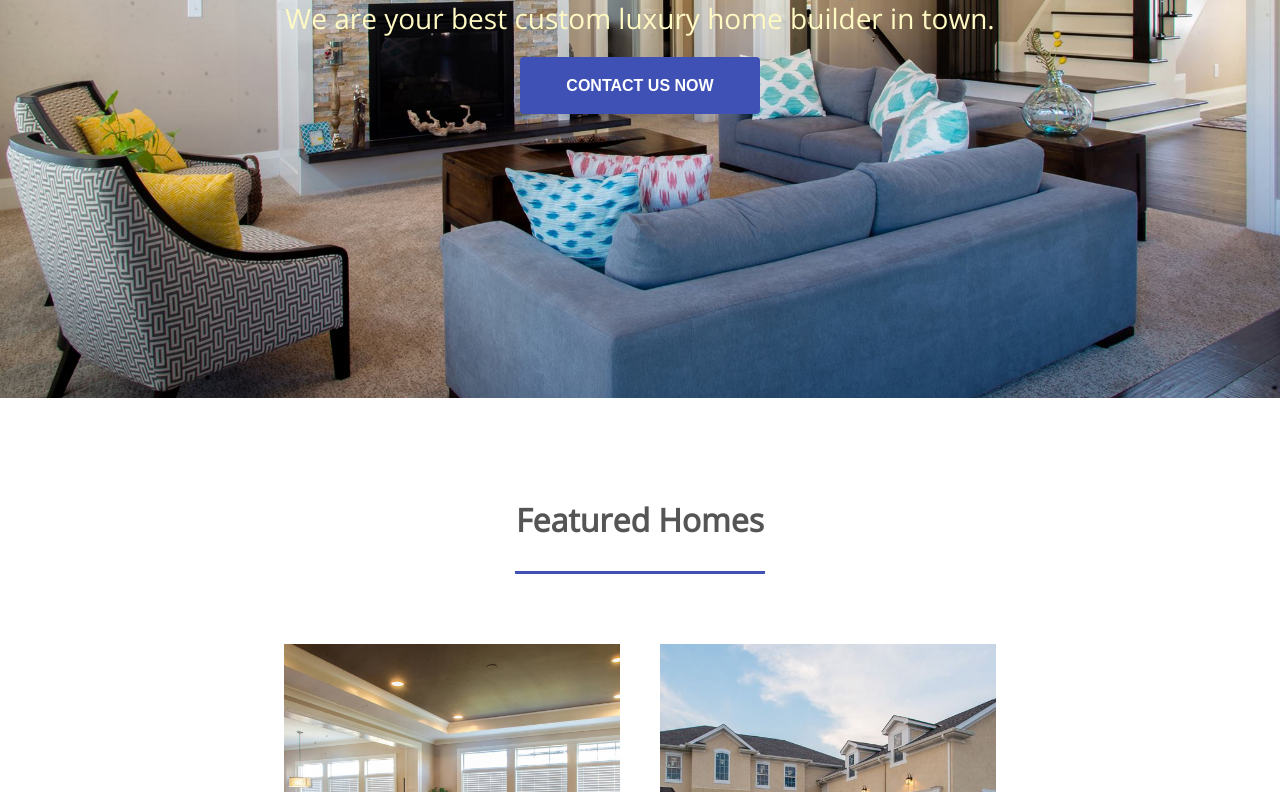
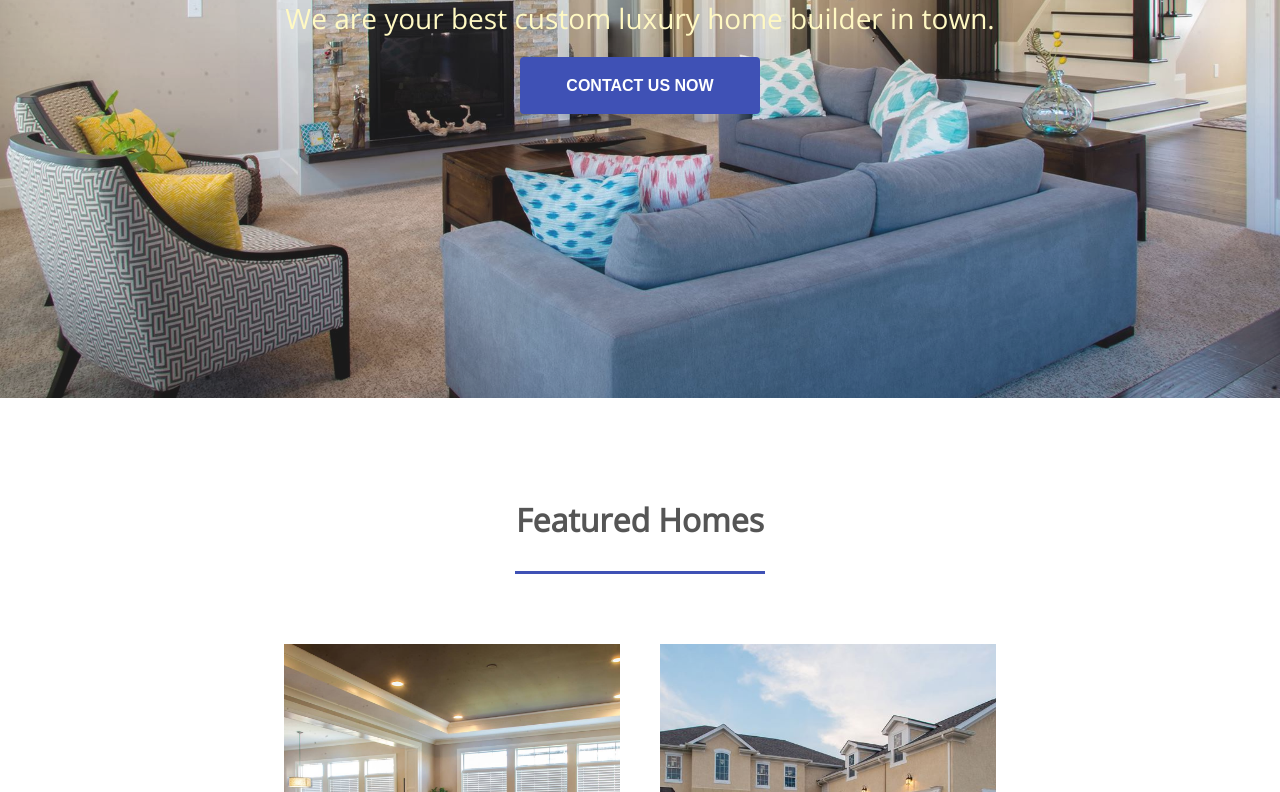
Before and after one commit to tkusumo/greenvistahomes, a plain HTML site: page index.html in a window 1280 px wide. Shown: the part 402-1194 px from the top of the page. Drawn offline with nearby package versions, Linux system fonts and the light colour scheme.

```diff
--- a/assets/css/styles.css
+++ b/assets/css/styles.css
@@ -159,6 +159,7 @@ header nav li {
 	z-index: -1;
 	background-color: #80a3db;
 	background-attachment: fixed;
+	opacity: 0.9;
 }
 
 .hero h1 {
```
Also changed, not shown: docs/index.html (+0 -40 lines), index.html (+0 -40 lines), 2 other files.
